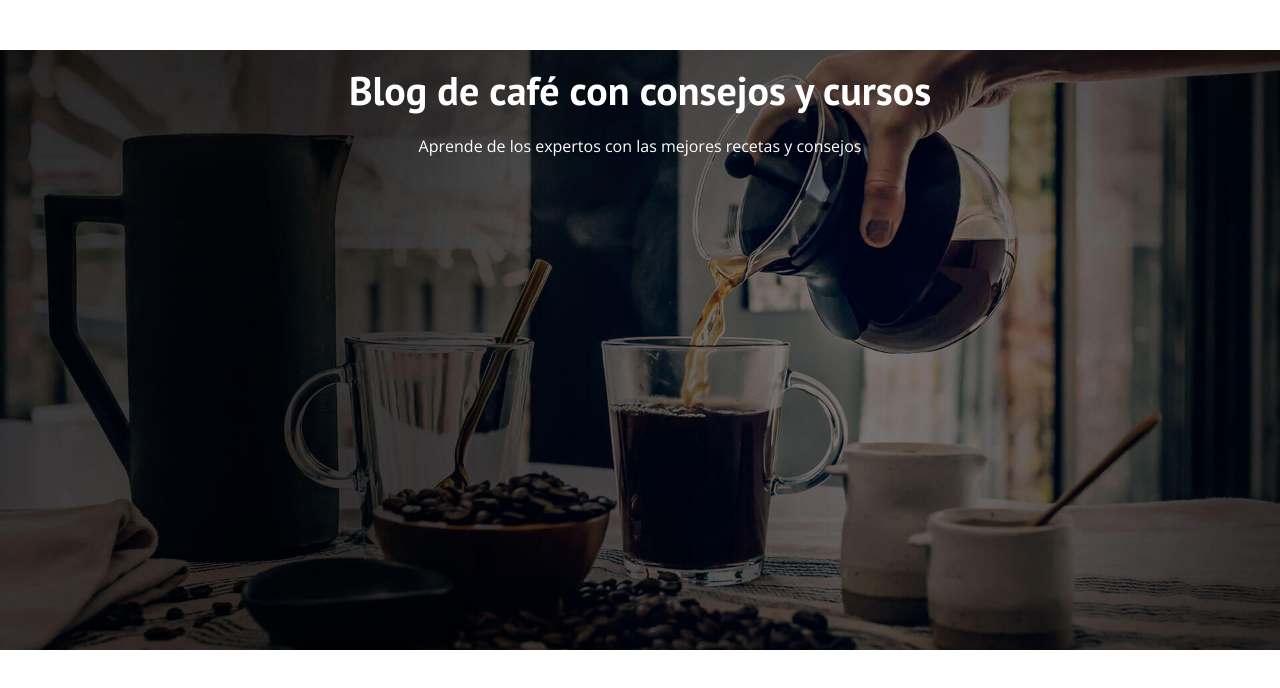
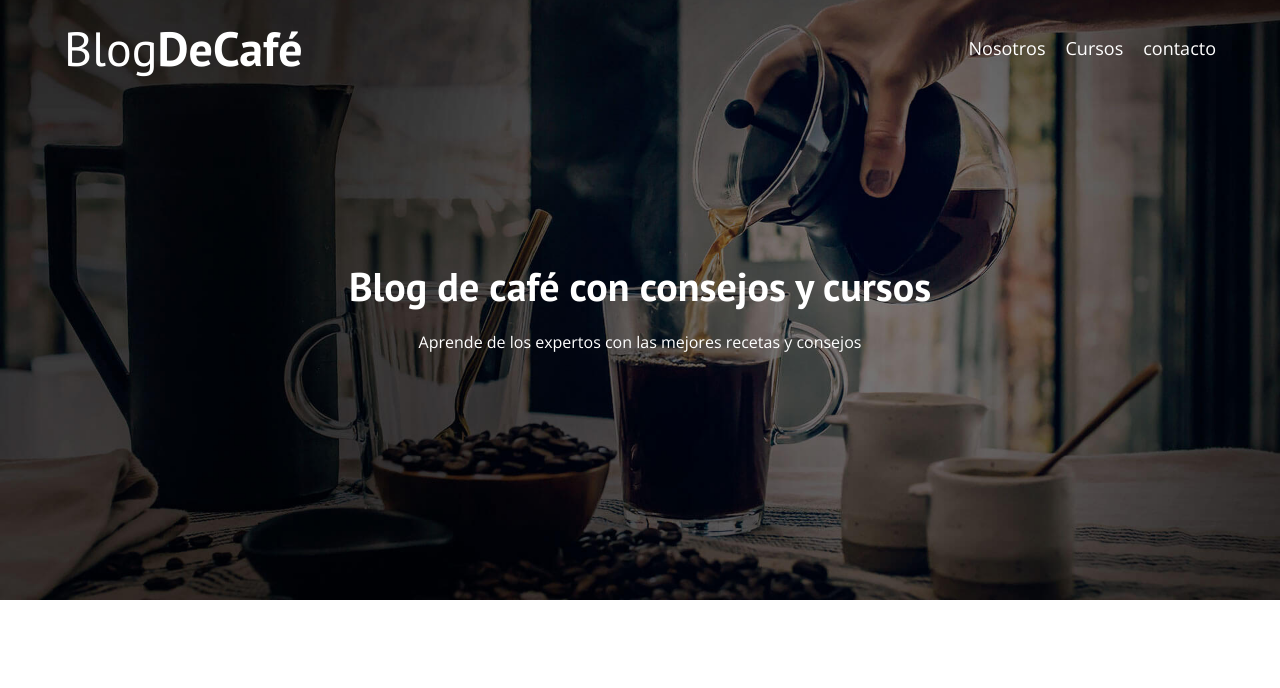
Before and after one commit to Firelx/blog-cafe, a plain HTML site: page index.html in a window 1280 px wide. Drawn offline with nearby package versions, Linux system fonts and the light colour scheme.

Commit message:
Agregar css al header

```diff
--- a/css/styles.css
+++ b/css/styles.css
@@ -84,3 +84,43 @@ img {
     color: var(--blanco);
     margin-top: 5rem;
 }
+
+@media (min-width: 768px) {
+    .header__texto {
+        margin-top: 15rem;
+    }
+}
+
+@media (min-width: 768px) {
+    .barra {
+        display: flex;
+        justify-content: space-between;
+        align-items: center;
+    }
+}
+
+.logo {
+    color: var(--blanco)
+}
+
+.logo__nombre {
+    font-weight: 400;
+}
+
+.logo__bold{
+    font-weight: 700;
+}
+
+@media (min-width: 768px) {
+    .navegacion {
+        display: flex;
+        gap: 2rem;
+    }
+}
+
+.navegacion__enlace {
+    display: block;
+    text-align: center;
+    font-size: 1.8rem;
+    color: var(--blanco)
+}
--- a/index.html
+++ b/index.html
@@ -16,6 +16,20 @@
 </head>
 <body>
     <header class="header">
+
+        <div class="contenedor">
+            <div class="barra">
+                <a class="logo " href="index.html">
+                    <h1 class="logo__nombre no-margin centrar-texto">Blog<span class="logo__bold">DeCafé</span></h1>
+                </a>
+
+                <nav class="navegacion">
+                    <a href="nosotros.html" class="navegacion__enlace">Nosotros</a>
+                    <a href="cursos.html" class="navegacion__enlace">Cursos</a>
+                    <a href="contacto.html" class="navegacion__enlace">contacto</a>
+                </nav>
+            </div>
+        </div>
         <div class="header__texto">
             <h2 class="no-margin">Blog de café con consejos y cursos</h2>
             <p class="no-margin">Aprende de los expertos con las mejores recetas y consejos</p>
```
